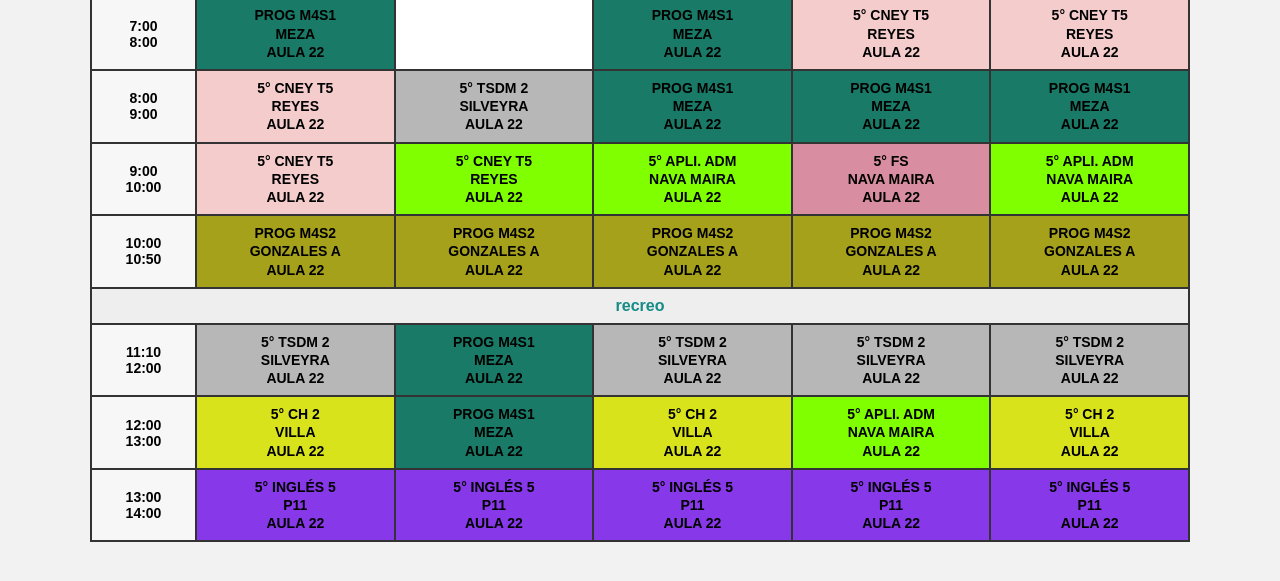
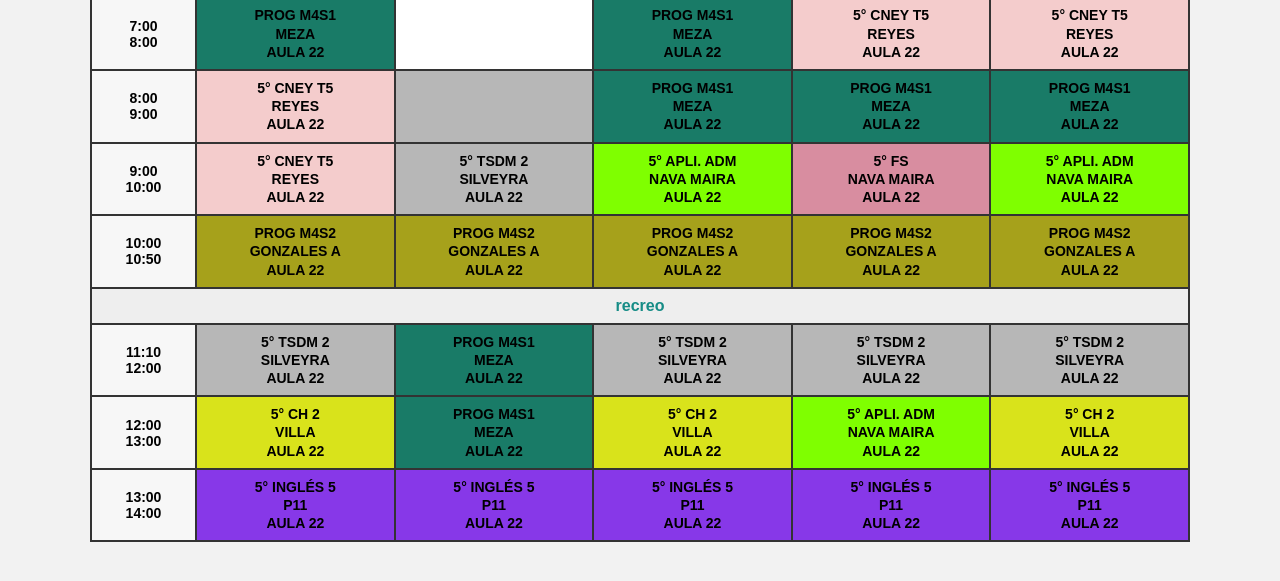
Before and after one commit to angelzamudio123/HORARIO, a plain HTML site: page index.html in a window 1280 px wide. Shown: the part 167-748 px from the top of the page. Drawn offline with Linux system fonts and the light colour scheme.

Commit message:
Update index.html

```diff
--- a/index.html
+++ b/index.html
@@ -201,9 +201,7 @@
                 </td>
 
                 <td class="materia tsdm">
-                    5° TSDM 2<br>
-                    SILVEYRA<br>
-                    AULA 22
+
                 </td>
 
                 <td class="materia prog">
@@ -240,9 +238,9 @@
                     AULA 22
                 </td>
 
-                <td class="materia apli">
-                    5° CNEY T5<br>
-                    REYES<br>
+                <td class="materia tsdm">
+                    5° TSDM 2<br>
+                    SILVEYRA<br>
                     AULA 22
                 </td>
 
```
